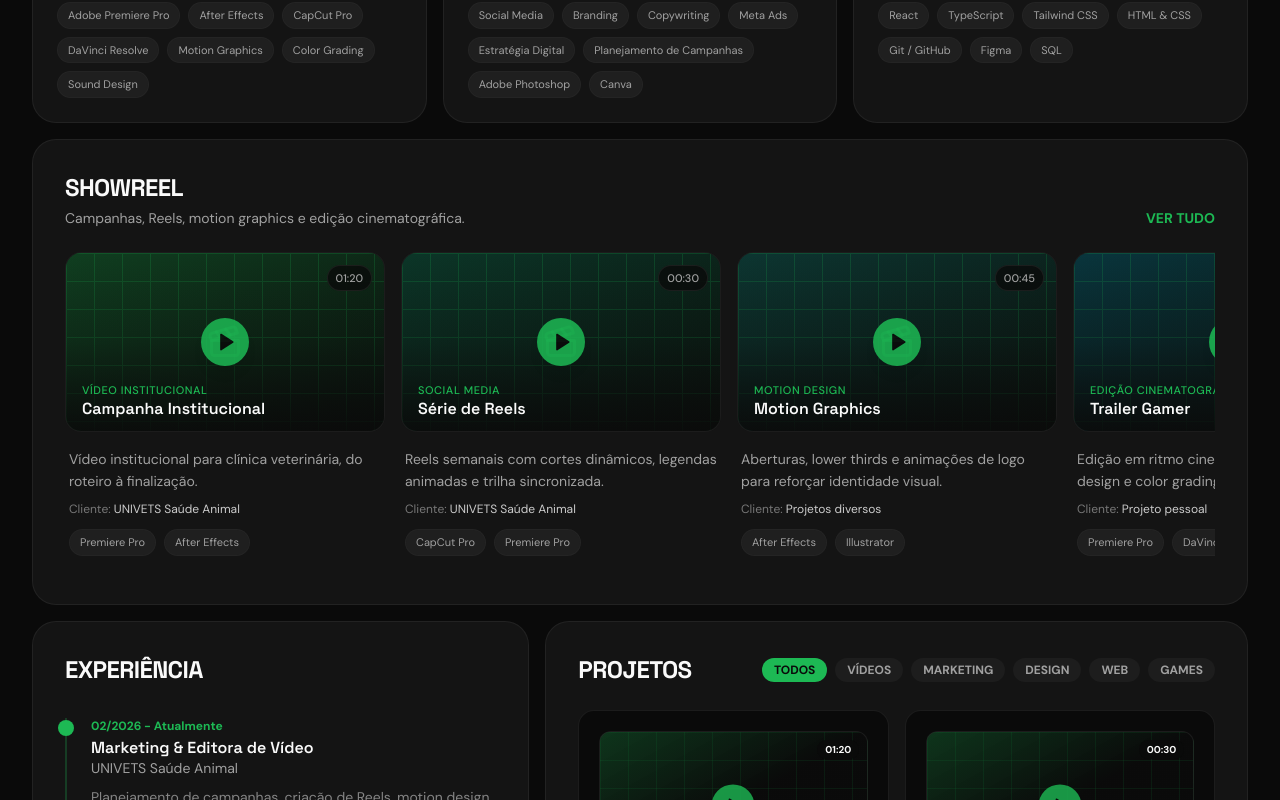
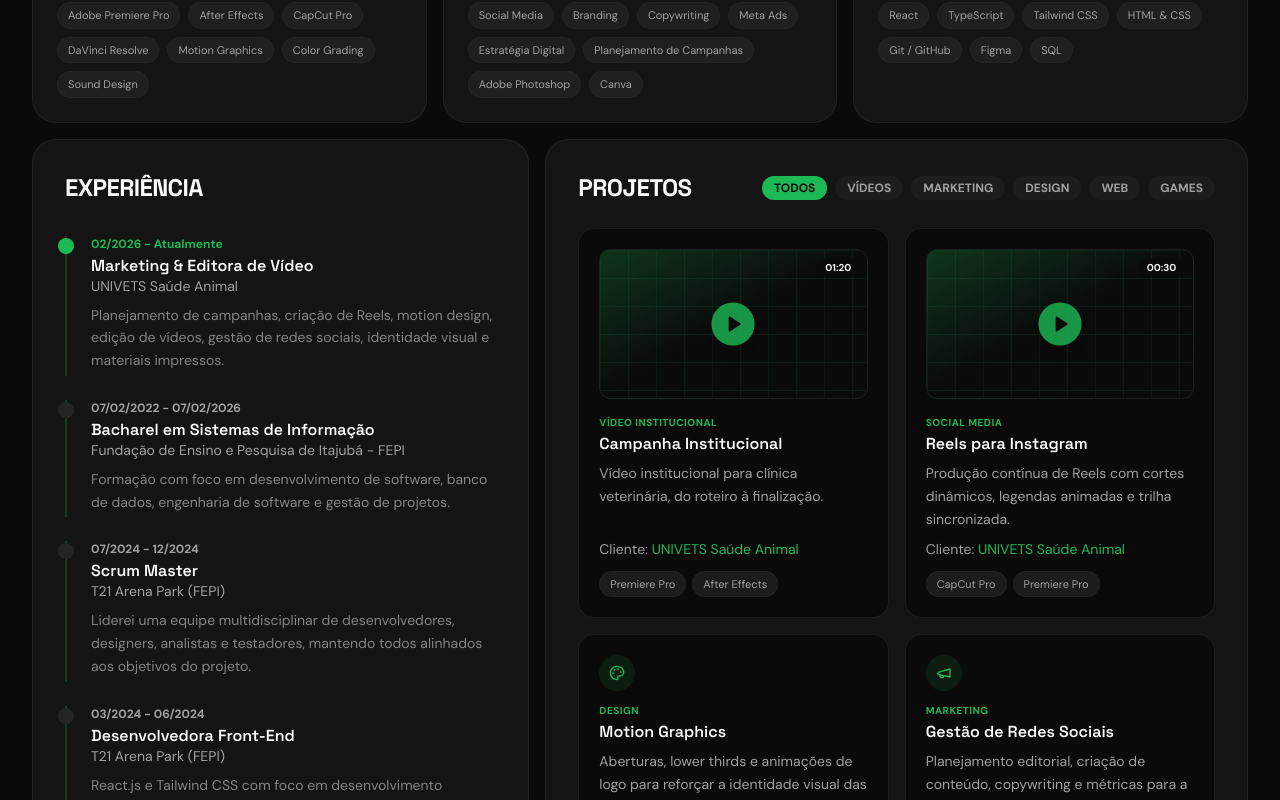
Before and after one commit to developerana/ana-codes-sparkle, a React (Vite) app: page / in a window 1280 px wide. Shown: the part 760-1560 px from the top of the page. Built offline with nearby package versions, Linux system fonts and the light colour scheme.

Commit message:
Changes
Co-authored-by: anahelouise <101769601+anahelouise@users.noreply.github.com>

```diff
--- a/src/components/AboutSection.tsx
+++ b/src/components/AboutSection.tsx
@@ -23,7 +23,7 @@ export const AboutSection = () => {
         </p>
       </div>
       <a
-        href="#reel"
+        href="#projects"
         aria-label="Ver trabalhos"
         className="w-11 h-11 rounded-full bg-background text-primary flex items-center justify-center hover:scale-105 transition-transform"
       >
--- a/src/components/Header.tsx
+++ b/src/components/Header.tsx
@@ -6,7 +6,6 @@ import { Button } from "@/components/ui/button";
 const navLinks = [
   { name: "Início", href: "#home" },
   { name: "Sobre", href: "#about" },
-  { name: "Vídeos", href: "#reel" },
   { name: "Habilidades", href: "#skills" },
   { name: "Projetos", href: "#projects" },
   { name: "Experiência", href: "#experience" },
--- a/src/components/HeroSection.tsx
+++ b/src/components/HeroSection.tsx
@@ -65,7 +65,7 @@ export const HeroSection = () => {
           className="flex flex-wrap items-center gap-3 mt-8"
         >
           <Button variant="hero" size="lg" asChild>
-            <a href="#reel">Ver Meus Trabalhos</a>
+            <a href="#projects">Ver Meus Trabalhos</a>
           </Button>
           <Button variant="heroOutline" size="lg" asChild>
             <a href="#contact">Vamos Criar Juntos</a>
--- a/src/components/ReelSection.tsx
+++ /dev/null
@@ -1,186 +0,0 @@
-import { motion } from "framer-motion";
-import { useRef, useState } from "react";
-import { Play, Clapperboard } from "lucide-react";
-
-type Reel = {
-  title: string;
-  client: string;
-  category: string;
-  duration: string;
-  description: string;
-  tools: string[];
-  /** Optional MP4 URL — quando definido, o card faz preview em autoplay no hover */
-  video?: string;
-  accent: string;
-};
-
-const reels: Reel[] = [
-  {
-    title: "Campanha Institucional",
-    client: "UNIVETS Saúde Animal",
-    category: "Vídeo Institucional",
-    duration: "01:20",
-    description:
-      "Vídeo institucional para clínica veterinária, do roteiro à finalização.",
-    tools: ["Premiere Pro", "After Effects"],
-    accent: "from-primary/30 to-primary/5",
-  },
-  {
-    title: "Série de Reels",
-    client: "UNIVETS Saúde Animal",
-    category: "Social Media",
-    duration: "00:30",
-    description:
-      "Reels semanais com cortes dinâmicos, legendas animadas e trilha sincronizada.",
-    tools: ["CapCut Pro", "Premiere Pro"],
-    accent: "from-emerald-500/25 to-primary/5",
-  },
-  {
-    title: "Motion Graphics",
-    client: "Projetos diversos",
-    category: "Motion Design",
-    duration: "00:45",
-    description:
-      "Aberturas, lower thirds e animações de logo para reforçar identidade visual.",
-    tools: ["After Effects", "Illustrator"],
-    accent: "from-teal-500/25 to-primary/5",
-  },
-  {
-    title: "Trailer Gamer",
-    client: "Projeto pessoal",
-    category: "Edição Cinematográfica",
-    duration: "01:05",
-    description:
-      "Edição em ritmo cinematográfico com sound design e color grading.",
-    tools: ["Premiere Pro", "DaVinci Resolve"],
-    accent: "from-cyan-500/25 to-primary/5",
-  },
-];
-
-const ReelCard = ({ reel, index }: { reel: Reel; index: number }) => {
-  const videoRef = useRef<HTMLVideoElement>(null);
-  const [isHovered, setIsHovered] = useState(false);
-
-  const handleEnter = () => {
-    setIsHovered(true);
-    videoRef.current?.play().catch(() => undefined);
-  };
-
-  const handleLeave = () => {
-    setIsHovered(false);
-    if (videoRef.current) {
-      videoRef.current.pause();
-      videoRef.current.currentTime = 0;
-    }
-  };
-
-  return (
-    <motion.article
-      initial={{ opacity: 0, y: 24 }}
-      whileInView={{ opacity: 1, y: 0 }}
-      viewport={{ once: true, margin: "-60px" }}
-      transition={{ duration: 0.45, delay: index * 0.07 }}
-      onMouseEnter={handleEnter}
-      onMouseLeave={handleLeave}
-      className="group relative shrink-0 w-[280px] sm:w-[320px] snap-start"
-    >
-      <div className="relative aspect-video rounded-2xl overflow-hidden border border-border/60 bg-background group-hover:border-primary/50 transition-all duration-500 group-hover:-translate-y-1">
-        {reel.video ? (
-          <video
-            ref={videoRef}
-            src={reel.video}
-            muted
-            loop
-            playsInline
-            preload="metadata"
-            className="absolute inset-0 w-full h-full object-cover"
-          />
-        ) : (
-          <div className={`absolute inset-0 bg-gradient-to-br ${reel.accent}`}>
-            <div
-              className="absolute inset-0 opacity-20"
-              style={{
-                backgroundImage:
-                  "linear-gradient(hsl(var(--primary)) 1px, transparent 1px), linear-gradient(90deg, hsl(var(--primary)) 1px, transparent 1px)",
-                backgroundSize: "28px 28px",
-              }}
-            />
-            <Clapperboard className="absolute inset-0 m-auto w-9 h-9 text-primary/40" />
-          </div>
-        )}
-
-        <div className="absolute inset-0 bg-gradient-to-t from-background/90 via-background/20 to-transparent" />
-
-        <div className="absolute inset-0 flex items-center justify-center">
-          <div
-            className={`w-12 h-12 rounded-full bg-primary flex items-center justify-center shadow-lg transition-all duration-500 ${
-              isHovered ? "scale-110" : "scale-100 opacity-85"
-            }`}
-          >
-            <Play className="w-5 h-5 text-primary-foreground fill-current ml-0.5" />
-          </div>
-        </div>
-
-        <span className="absolute top-3 right-3 text-[11px] font-medium px-2 py-1 rounded-md bg-background/80 backdrop-blur border border-border/60 text-muted-foreground">
-          {reel.duration}
-        </span>
-
-        <div className="absolute bottom-3 left-4 right-4">
-          <p className="text-[11px] uppercase tracking-wider text-primary font-medium">
-            {reel.category}
-          </p>
-          <h3 className="font-heading font-semibold text-base leading-tight">
-            {reel.title}
-          </h3>
-        </div>
-      </div>
-
-      <div className="mt-4 px-1">
-        <p className="text-sm text-muted-foreground leading-relaxed mb-2">
-          {reel.description}
-        </p>
-        <p className="text-xs text-muted-foreground/70 mb-3">
-          Cliente: <span className="text-foreground/80">{reel.client}</span>
-        </p>
-        <div className="flex flex-wrap gap-2">
-          {reel.tools.map((tool) => (
-            <span key={tool} className="tag">
-              {tool}
-            </span>
-          ))}
-        </div>
-      </div>
-    </motion.article>
-  );
-};
-
-export const ReelSection = () => {
-  return (
-    <section id="reel" className="md:col-span-12 bento p-6 lg:p-8">
-      <div className="flex flex-wrap items-end justify-between gap-4 mb-6">
-        <div>
-          <h2 className="font-heading text-2xl font-bold tracking-tight">
-            SHOWREEL
-          </h2>
-          <p className="text-sm text-muted-foreground mt-1">
-            Campanhas, Reels, motion graphics e edição cinematográfica.
-          </p>
-        </div>
-        <a
-          href="https://www.instagram.com/anahelouise/"
-          target="_blank"
-          rel="noopener noreferrer"
-          className="text-primary text-sm font-bold hover:underline"
-        >
-          VER TUDO
-        </a>
-      </div>
-
-      <div className="flex gap-4 overflow-x-auto snap-x pb-4 scrollbar-none">
-        {reels.map((reel, index) => (
-          <ReelCard key={reel.title} reel={reel} index={index} />
-        ))}
-      </div>
-    </section>
-  );
-};
--- a/src/pages/Index.tsx
+++ b/src/pages/Index.tsx
@@ -2,7 +2,6 @@ import { Header } from "@/components/Header";
 import { HeroSection } from "@/components/HeroSection";
 import { AboutSection } from "@/components/AboutSection";
 import { SkillsSection } from "@/components/SkillsSection";
-import { ReelSection } from "@/components/ReelSection";
 import { ExperienceSection } from "@/components/ExperienceSection";
 import { ProjectsSection } from "@/components/ProjectsSection";
 import { ContactSection } from "@/components/ContactSection";
@@ -17,7 +16,6 @@ const Index = () => {
           <HeroSection />
           <AboutSection />
           <SkillsSection />
-          <ReelSection />
           <ExperienceSection />
           <ProjectsSection />
           <ContactSection />
```
